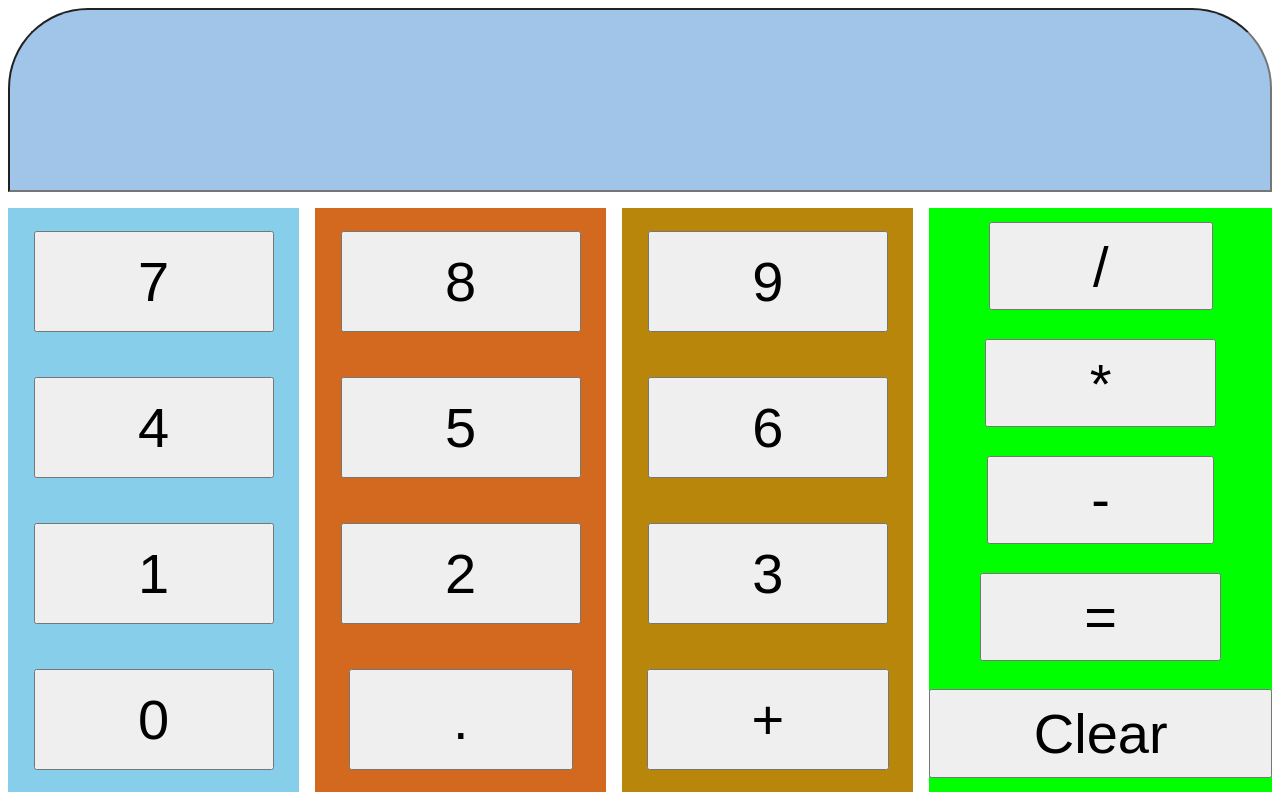
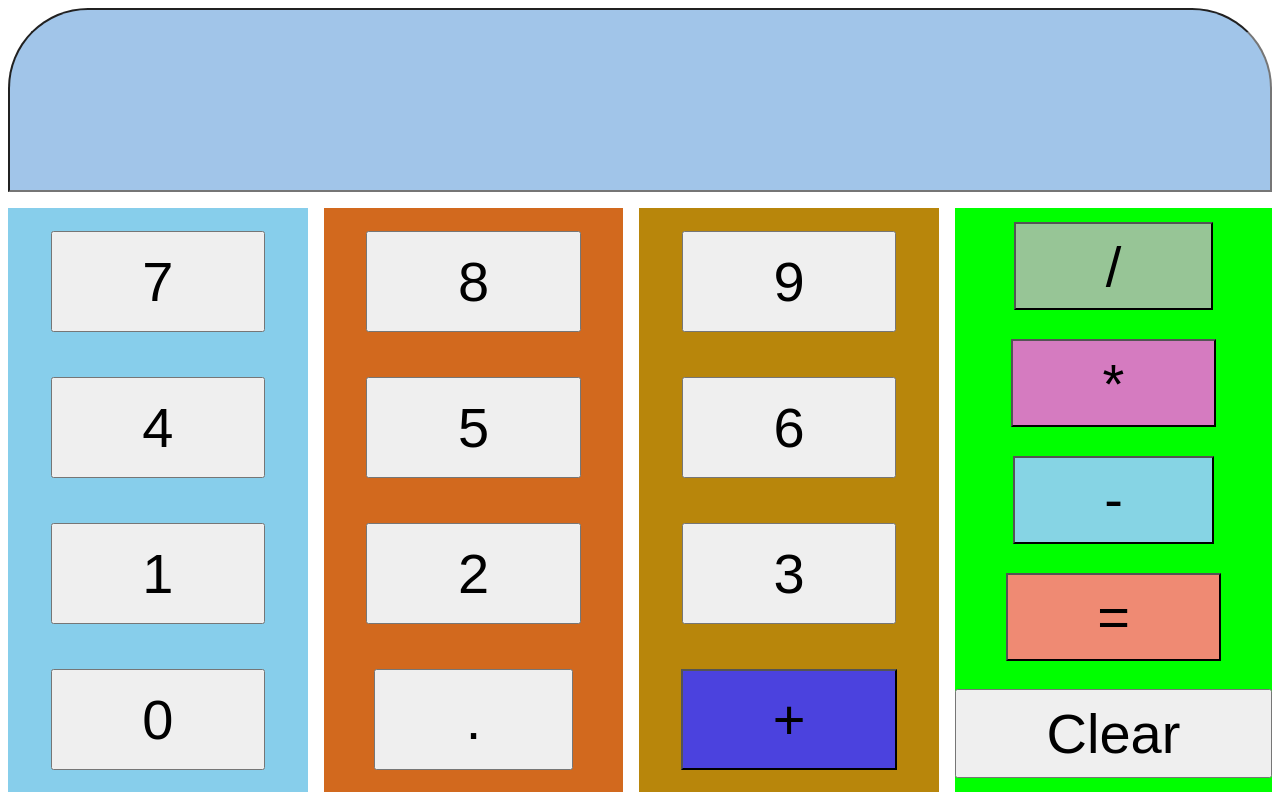
Before and after one commit to Kalamojo/Calculator, a plain HTML site: page interface.html in a window 1280 px wide. Drawn offline with Linux system fonts and the light colour scheme.

Commit message:
Added extra colors and structure

```diff
--- a/style.css
+++ b/style.css
@@ -59,10 +59,26 @@
     padding-bottom: 1.2vh;
 }
 
+.operator:nth-child(1) {
+    background-color: #97c596;
+}
+.operator:nth-child(2) {
+    background-color: #d57bc0;
+}
+.operator:nth-child(3) {
+    background-color: #86d4e4;
+}
+.operator:nth-child(4) {
+    background-color: #4b42de;
+}
+#equals {
+    background-color: #ef8a73;
+}
+
 button {
     font-size: 7vh;
-    padding-left: 8vw;
-    padding-right: 8vw;
+    padding-left: 7vw;
+    padding-right: 7vw;
     padding-top: 2vh;
     padding-bottom: 2vh;
 }
```
